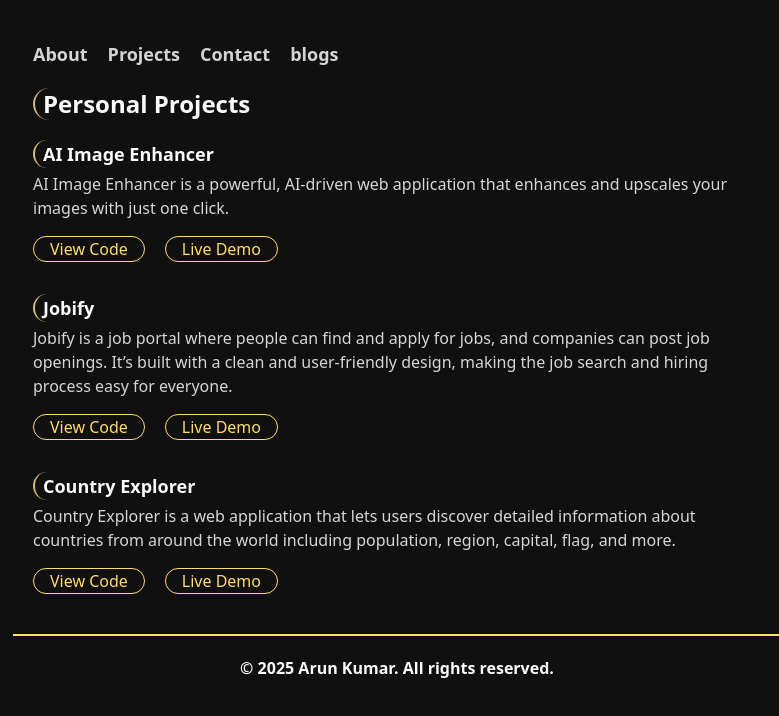
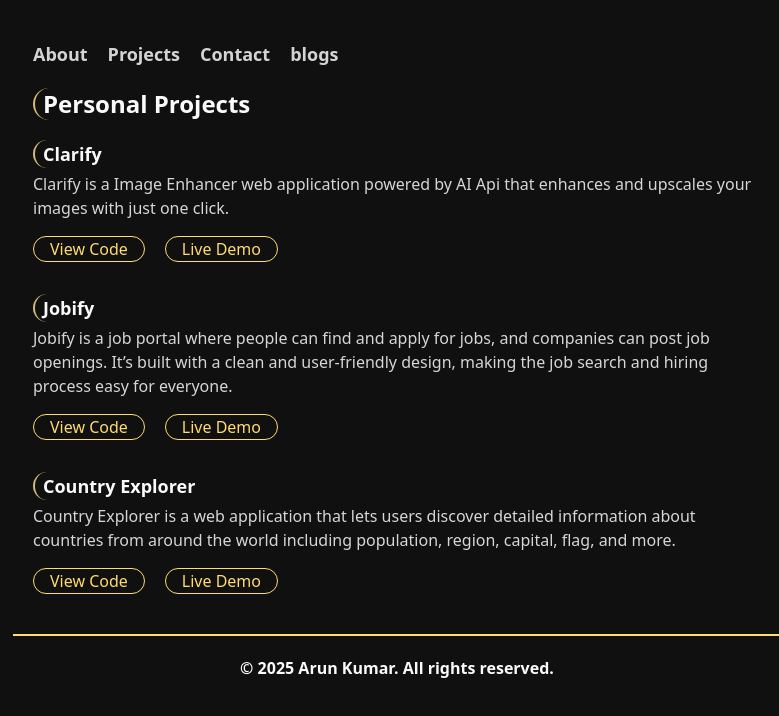
Before and after one commit to hiarun01/my-portfolio, a React (Vite) app: page /projects in a window 1280 px wide. Shown: the top 716 px of the page, without its empty margins (243-1022 px from the left). Built offline with nearby package versions, Linux system fonts and the light colour scheme.

Commit message:
Update Projects.jsx

```diff
--- a/src/components/Pages/Projects.jsx
+++ b/src/components/Pages/Projects.jsx
@@ -2,11 +2,11 @@ const Projects = () => {
   const personalProjects = [
     {
       Id: "1",
-      title: "AI Image Enhancer",
+      title: "Clarify",
       description:
-        "AI Image Enhancer is a powerful, AI-driven web application that enhances and upscales your images with just one click.",
-      github: "https://github.com/hiarun01/ai-image-enhancer",
-      live: "https://hi-ai-image-enhancer.vercel.app/",
+        "Clarify is a Image Enhancer web application powered by AI Api that enhances and upscales your images with just one click.",
+      github: "https://github.com/hiarun01/clarify",
+      live: "https://hi-clarify.vercel.app/",
     },
     {
       Id: "2",
```
